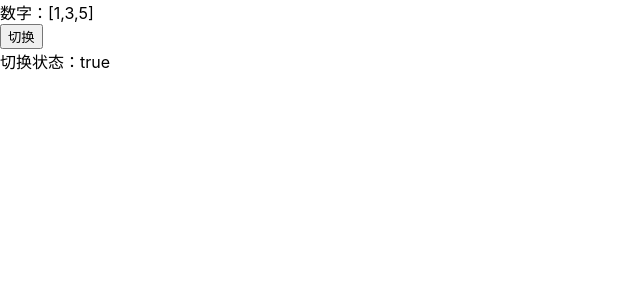
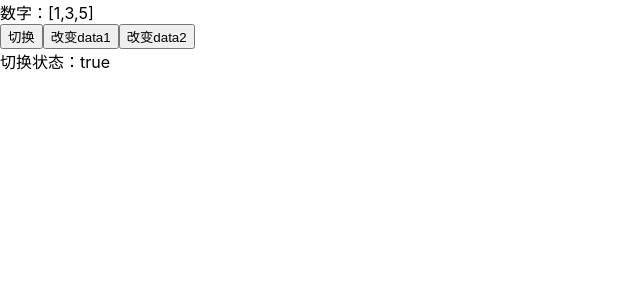
Before and after one commit to Leonvanx/my-react-learn, a React (Create React App) app: page / in a window 1280 px wide. Shown: the top 300 px of the page, without its empty margins (0-640 px from the left). Built offline with nearby package versions, Linux system fonts and the light colour scheme.

Commit message:
update useEffect

```diff
--- a/src/components/hooksDemo/index.tsx
+++ b/src/components/hooksDemo/index.tsx
@@ -13,11 +13,25 @@ const Index:React.FC<any> = (props)=> {
     console.log('data1:',data1)
     console.log('data2:',data2)
     console.log('data3:',data3)
-  },[data4])
+  },[data1,data2])
+  const changeData1 = () =>{
+    setData1(value =>{
+      value[1] = 2
+      return value
+    })
+  }
+  const changeData2 = () =>{
+    setData2(value =>{
+      value.list.push(2)
+      return {...value}
+    })
+  }
   return (
     <div>
       <div>数字：{JSON.stringify(data1)}</div>
       <button onClick={() => {setFlag(v => !v)}}>切换</button>
+      <button onClick={() => {changeData1()}}>改变data1</button>
+      <button onClick={() => {changeData2()}}>改变data2</button>
        <div>切换状态：{JSON.stringify(flag)}</div>
     </div>
   );
```
